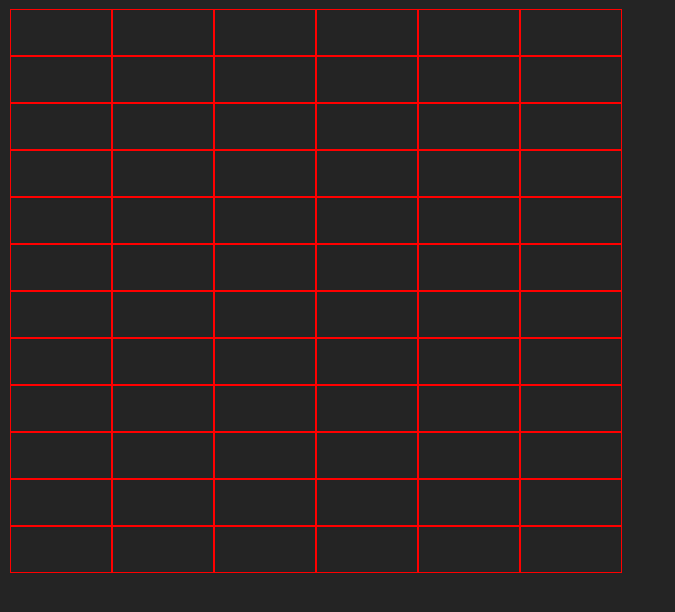
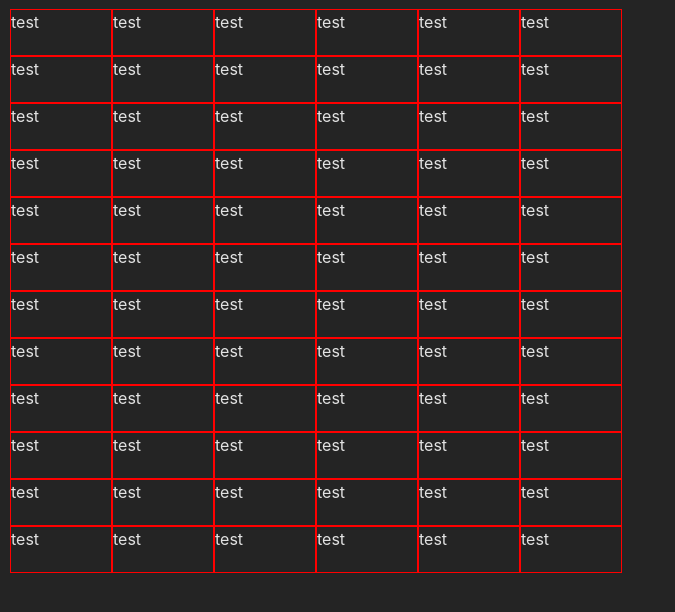
Before and after one commit to PMcht/SheetsClone, a React (Vite) app: page / in a window 1280 px wide. Shown: the top 612 px of the page, without its empty margins (0-675 px from the left). Built offline with nearby package versions, Linux system fonts and the light colour scheme.

Commit message:
Memoize for all Cells (not individually)

```diff
--- a/package.json
+++ b/package.json
@@ -11,7 +11,8 @@
   },
   "dependencies": {
     "react": "^18.2.0",
-    "react-dom": "^18.2.0"
+    "react-dom": "^18.2.0",
+    "recoil": "^0.7.7"
   },
   "devDependencies": {
     "@types/react": "^18.2.15",
--- a/src/App.jsx
+++ b/src/App.jsx
@@ -1,12 +1,13 @@
+import { RecoilRoot } from 'recoil'
 import './App.css'
 import Sheet from './wrappers/Sheet'
 
 function App() {
 
   return (
-    <>
+    <RecoilRoot>
         <Sheet />
-    </>
+    </RecoilRoot>
   )
 }
 
--- a/src/components/Cell.jsx
+++ b/src/components/Cell.jsx
@@ -1,15 +1,24 @@
 import React, { useEffect, useState } from 'react'
 import './style.scss'
+import { atom, useRecoilState } from 'recoil';
+import { CellValueState } from '../memoize/cellValueState';
 
-const Cell = () => {
+const Cell = (props) => {
 
     const [editMode, setEditMode] = useState(false);
+    const [cellValue, setCellValue] = useRecoilState(CellValueState)
+
+    const updateCellValue = (e) => {
+        setCellValue(e.target.value)
+    }
 
     const LabelToInput = () => setEditMode(true);
     const InputToLabel = () => setEditMode(false);
 
     const outSideClick = (e) => {
-        InputToLabel()
+        if((e.target)?.dataset?.cellID !== props.cellID){
+            InputToLabel()
+        }
     }
 
     const EnterInput = (e) => {
@@ -19,15 +28,19 @@ const Cell = () => {
     }
 
 
-    // useEffect(() => {
-    //     document.addEventListener('click', outSideClick);
-    // })
+
+
+    useEffect(() => {
+        document.addEventListener('click', outSideClick);
+    })
 
 
   return editMode ? (
-            <input className='Cell' onKeyDown={EnterInput} />
+            <input className='Cell' onKeyDown={EnterInput} data-cell-id={props.cellID} value={cellValue} onChange={updateCellValue} />
         ) : (
-            <div className='Cell' onClick={LabelToInput}></div>
+            <div className='Cell' onClick={LabelToInput} data-cell-id={props.cellID} >
+                {cellValue}
+            </div>
         );
 }
 
--- /dev/null
+++ b/src/memoize/cellValueState.jsx
@@ -0,0 +1,7 @@
+import { atom } from "recoil";
+
+
+export const CellValueState = atom({
+    key: "cell",
+    default: 'test'
+})
--- a/src/wrappers/Sheet.jsx
+++ b/src/wrappers/Sheet.jsx
@@ -1,4 +1,4 @@
-import React from 'react'
+import React, { useEffect } from 'react'
 import Row from '../components/Row';
 import Column from '../components/Column';
 import Cell from '../components/Cell';
@@ -8,6 +8,7 @@ const Sheet = () => {
 
   const numberofRows = 12;
   const numberofColumns = 6;
+
 
   return (
     <div className='sheetWrap'>
```
Also changed, not shown: src/components/Row.jsx (renamed from src/components/Row.tsx), 1 other file (tests, documents, lock files or other folders).
